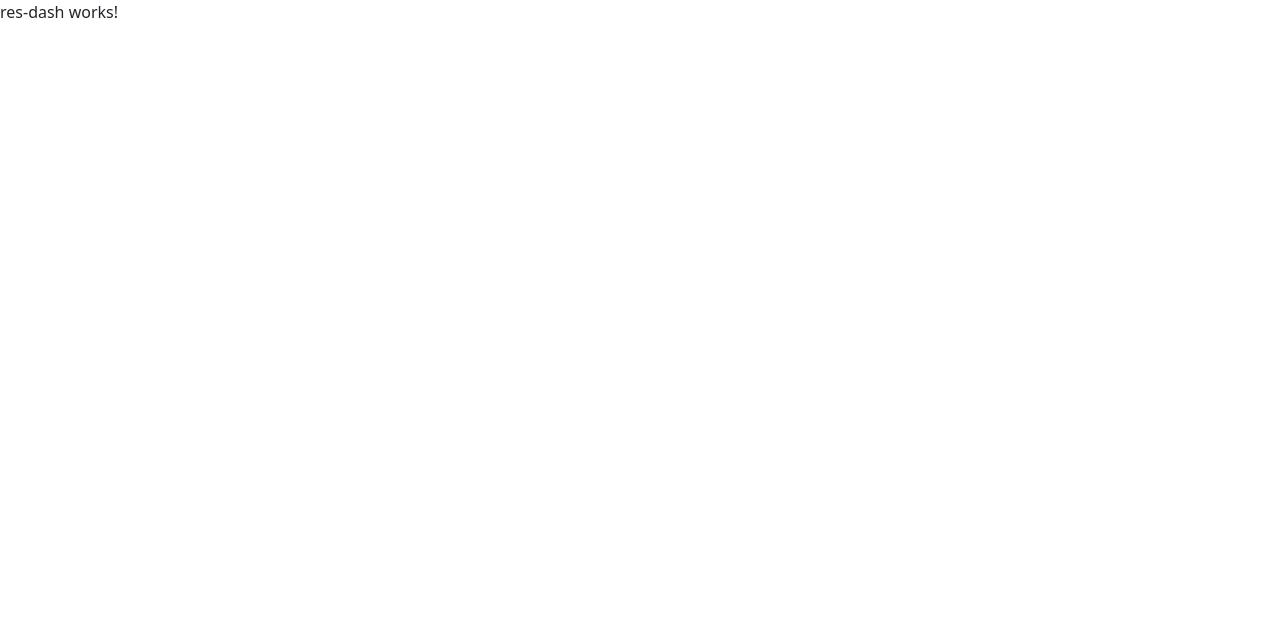
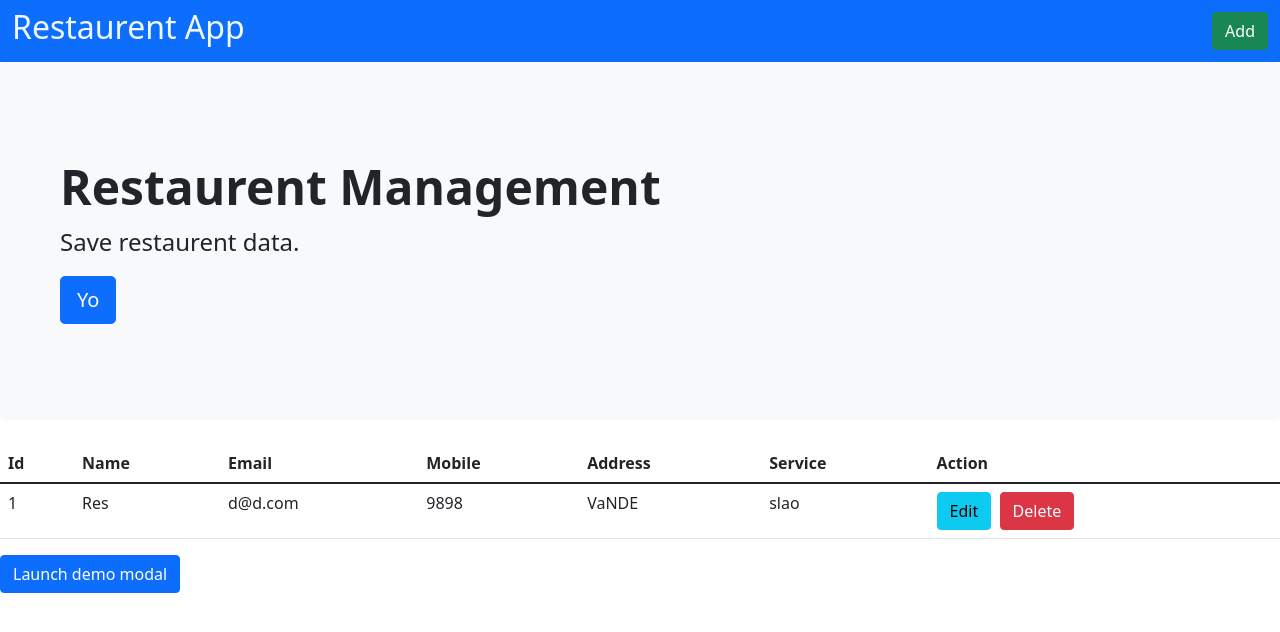
Before and after one commit to solankidd/angular-ivy-z1p5i7, an Angular app: page / in a window 1280 px wide. Shown: the top 632 px of the page. Built offline with nearby package versions, Linux system fonts and the light colour scheme.

Commit message:
5 files modified

```diff
--- a/angular.json
+++ b/angular.json
@@ -27,6 +27,7 @@
               "node_modules/bootstrap/dist/css/bootstrap.css "
             ],
             "scripts": [
+              "node_modules/jquery/dist/jquery.min.js",
               "node_modules/bootstrap/dist/js/bootstrap.js"
             ]
           },
--- a/package.json
+++ b/package.json
@@ -13,7 +13,7 @@
     "@angular/router": "^13.2.0",
     "@popperjs/core": "^2.10.2",
     "bootstrap": "^5.1.3",
-    "jQuery": "^1.7.4",
+    "jquery": "^3.6.0",
     "json-server": "^0.17.0",
     "rxjs": "^7.5.2",
     "tslib": "^2.3.1",
--- a/src/app/components/res-dash/res-dash.component.html
+++ b/src/app/components/res-dash/res-dash.component.html
@@ -1,3 +1,70 @@
-<p>
-res-dash works!
-</p>
+<nav class="navbar navbar-light bg-primary">
+  <div class="container-fluid">
+    <h2>Restaurent App</h2>
+    <div class="d-flex">
+      <button type="button" class="btn btn-success" data-bs-toggle="modal" data-bs-target="#exampleModal">
+      Add
+      </button>
+    </div>
+  </div>
+</nav>
+
+<div class="p-5 mb-4 bg-light rounded-3">
+  <div class="container-fluid py-5">
+    <h1 class="display-5 fw-bold">Restaurent Management</h1>
+    <p class="col-md-8 fs-4">Save restaurent data.</p>
+    <button class="btn btn-primary btn-lg" type="button">Yo</button>
+  </div>
+</div>
+
+<table class="table mt-4">
+  <thead>
+    <tr>
+      <th scope="col">Id</th>
+      <th scope="col">Name</th>
+      <th scope="col">Email</th>
+      <th scope="col">Mobile</th>
+      <th scope="col">Address</th>
+      <th scope="col">Service</th>
+      <th scope="col">Action</th>
+    </tr>
+  </thead>
+  <tbody>
+    <tr>
+      <td>1</td>
+      <td>Res</td>
+      <td>d@d.com</td>
+      <td>9898</td>
+      <td>VaNDE</td>
+      <td>slao</td>
+      <td>
+        <button class="btn btn-info">Edit</button>&nbsp;
+        <button class="btn btn-danger">Delete</button>
+      </td>
+    </tr>
+  </tbody>
+</table>
+
+<!-- Button trigger modal -->
+<button type="button" class="btn btn-primary" data-bs-toggle="modal" data-bs-target="#exampleModal">
+Launch demo modal
+</button>
+
+<!-- Modal -->
+<div class="modal fade" id="exampleModal" tabindex="-1" aria-labelledby="exampleModalLabel" aria-hidden="true">
+  <div class="modal-dialog">
+    <div class="modal-content">
+      <div class="modal-header">
+        <h5 class="modal-title" id="exampleModalLabel">Modal title</h5>
+        <button type="button" class="btn-close" data-bs-dismiss="modal" aria-label="Close"></button>
+      </div>
+      <div class="modal-body">
+        ...
+      </div>
+      <div class="modal-footer">
+        <button type="button" class="btn btn-secondary" data-bs-dismiss="modal">Close</button>
+        <button type="button" class="btn btn-primary">Save changes</button>
+      </div>
+    </div>
+  </div>
+</div>
--- a/src/app/components/res-dash/res-dash.component.scss
+++ b/src/app/components/res-dash/res-dash.component.scss
@@ -0,0 +1,3 @@
+h2 {
+  color: aliceblue;
+}
--- a/src/app/route.module.ts
+++ b/src/app/route.module.ts
@@ -7,6 +7,10 @@ const route: Routes = [
   {
     path: '',
     component: ResDashComponent
+  },
+  {
+    path: 'home',
+    component: HomeComponent
   }
 ]
 
```
